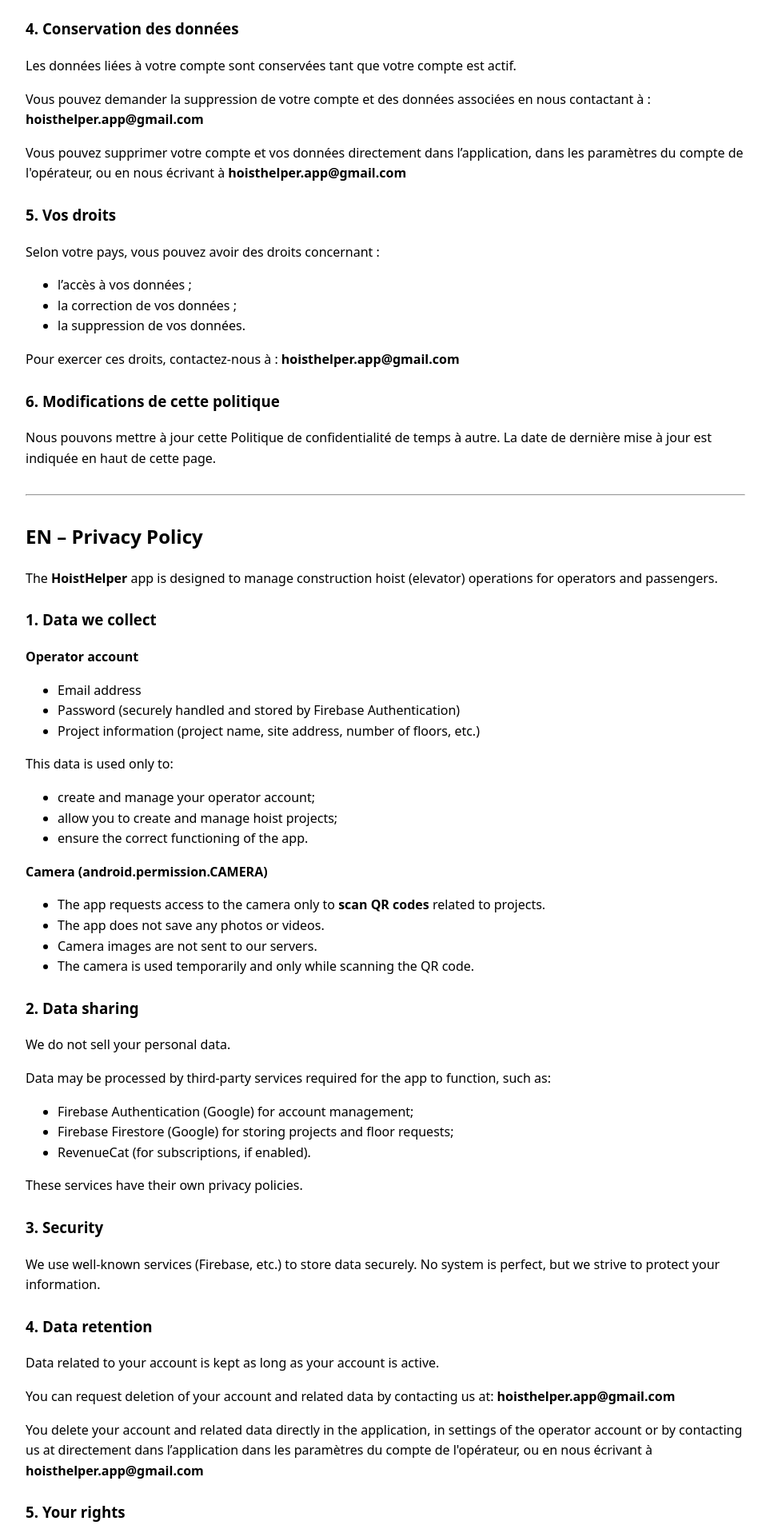
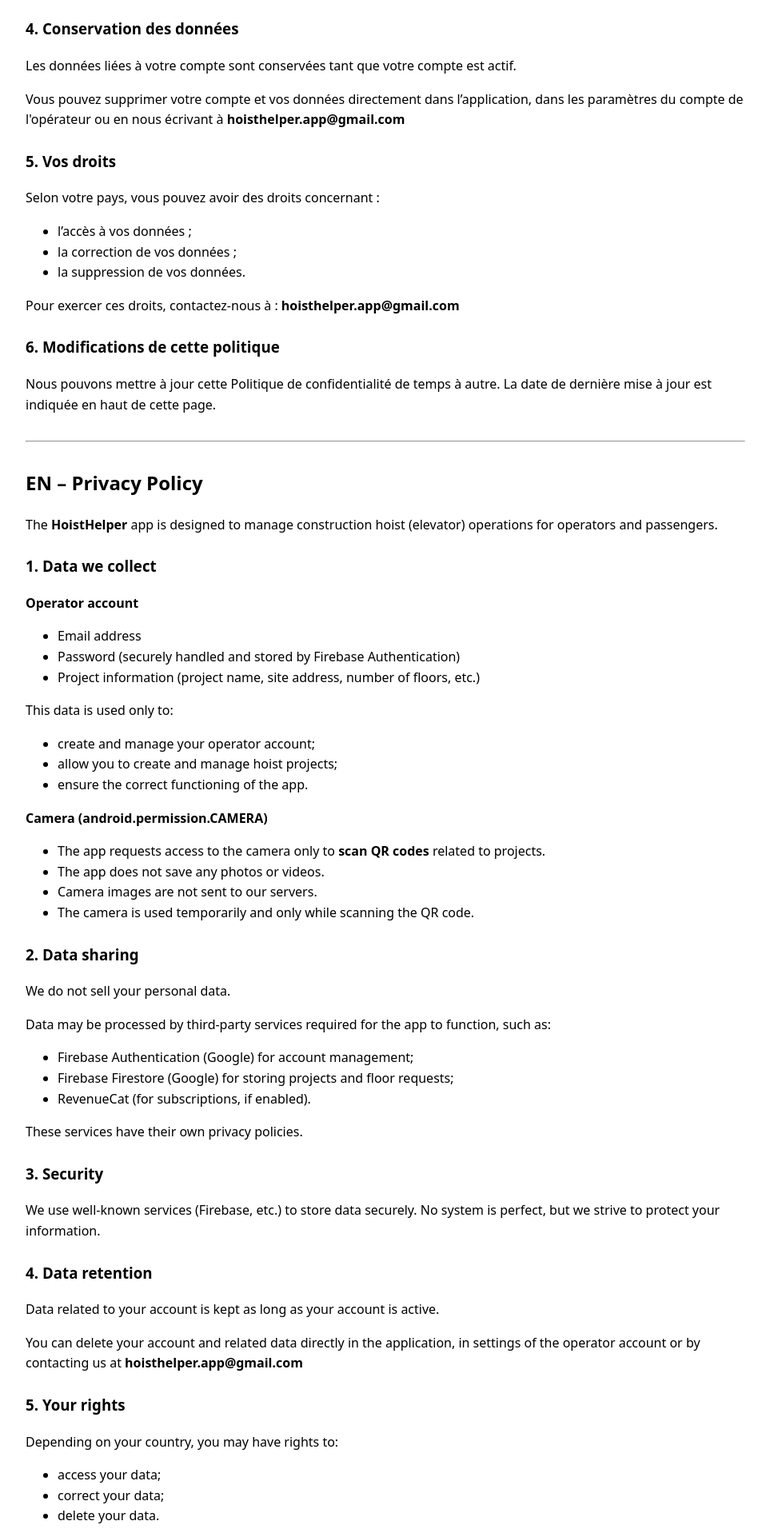
Before and after one commit to HoistHelper/hoisthelper-privacy, a plain HTML site: page index.html in a window 1280 px wide. Shown: the part 1201-3113 px from the top of the page at 80% size, without its empty margins (158-1121 px from the left). Drawn offline with Linux system fonts and the light colour scheme.

Commit message:
Refactor account deletion instructions in index.html

```diff
--- a/index.html
+++ b/index.html
@@ -67,8 +67,8 @@
 
   <h3>4. Conservation des données</h3>
   <p>Les données liées à votre compte sont conservées tant que votre compte est actif.</p>
-  <p>Vous pouvez demander la suppression de votre compte et des données associées en nous contactant à&nbsp;: <strong>hoisthelper.app@gmail.com</strong></p>
-  <p>Vous pouvez supprimer votre compte et vos données directement dans l’application, dans les paramètres du compte de l'opérateur, ou en nous écrivant à <strong>hoisthelper.app@gmail.com</strong></p>
+
+  <p>Vous pouvez supprimer votre compte et vos données directement dans l’application, dans les paramètres du compte de l'opérateur ou en nous écrivant à <strong>hoisthelper.app@gmail.com</strong></p>
 
   <h3>5. Vos droits</h3>
   <p>Selon votre pays, vous pouvez avoir des droits concernant&nbsp;:</p>
@@ -127,8 +127,7 @@
 
   <h3>4. Data retention</h3>
   <p>Data related to your account is kept as long as your account is active.</p>
-  <p>You can request deletion of your account and related data by contacting us at: <strong>hoisthelper.app@gmail.com</strong></p>
-  <p>You delete your account and related data directly in the application, in settings of the operator account or by contacting us at directement dans l’application dans les paramètres du compte de l'opérateur, ou en nous écrivant à <strong>hoisthelper.app@gmail.com</strong></p>
+  <p>You can delete your account and related data directly in the application, in settings of the operator account or by contacting us at <strong>hoisthelper.app@gmail.com</strong></p>
   <h3>5. Your rights</h3>
   <p>Depending on your country, you may have rights to:</p>
   <ul>
```
